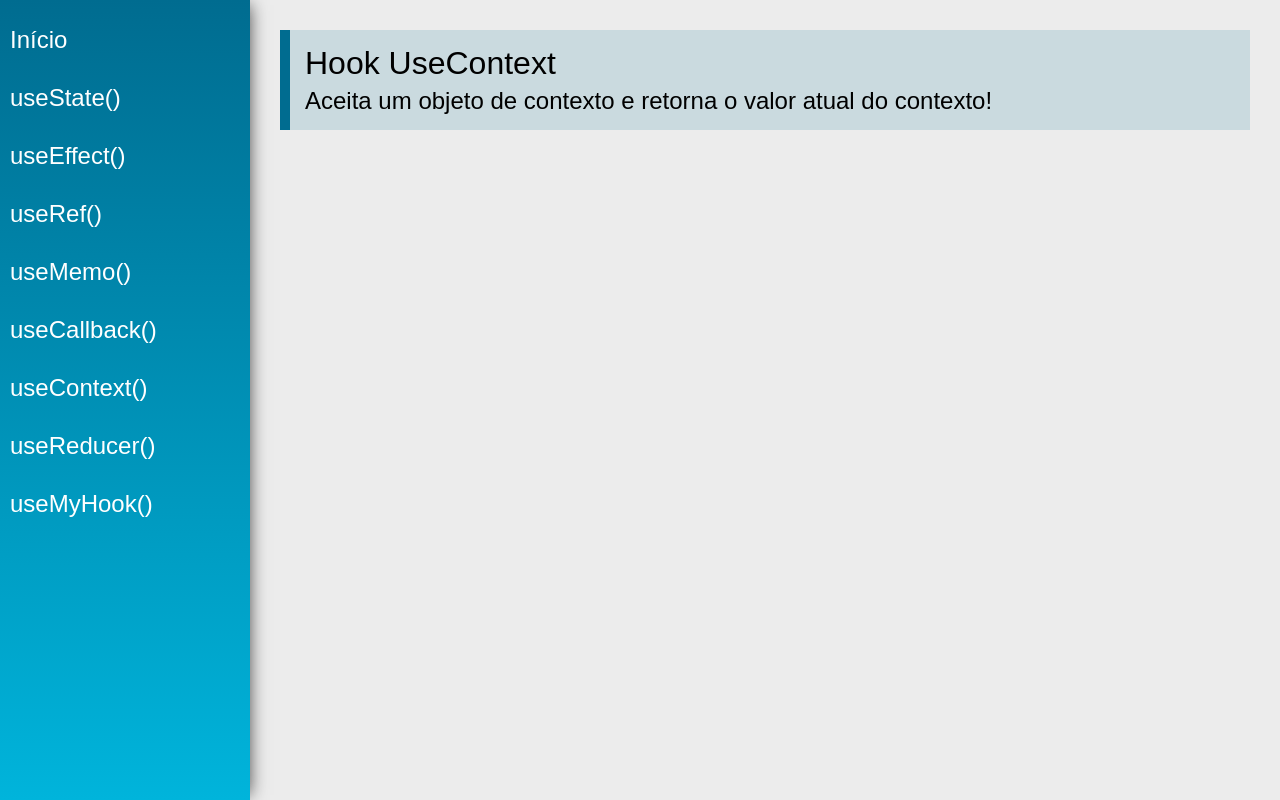
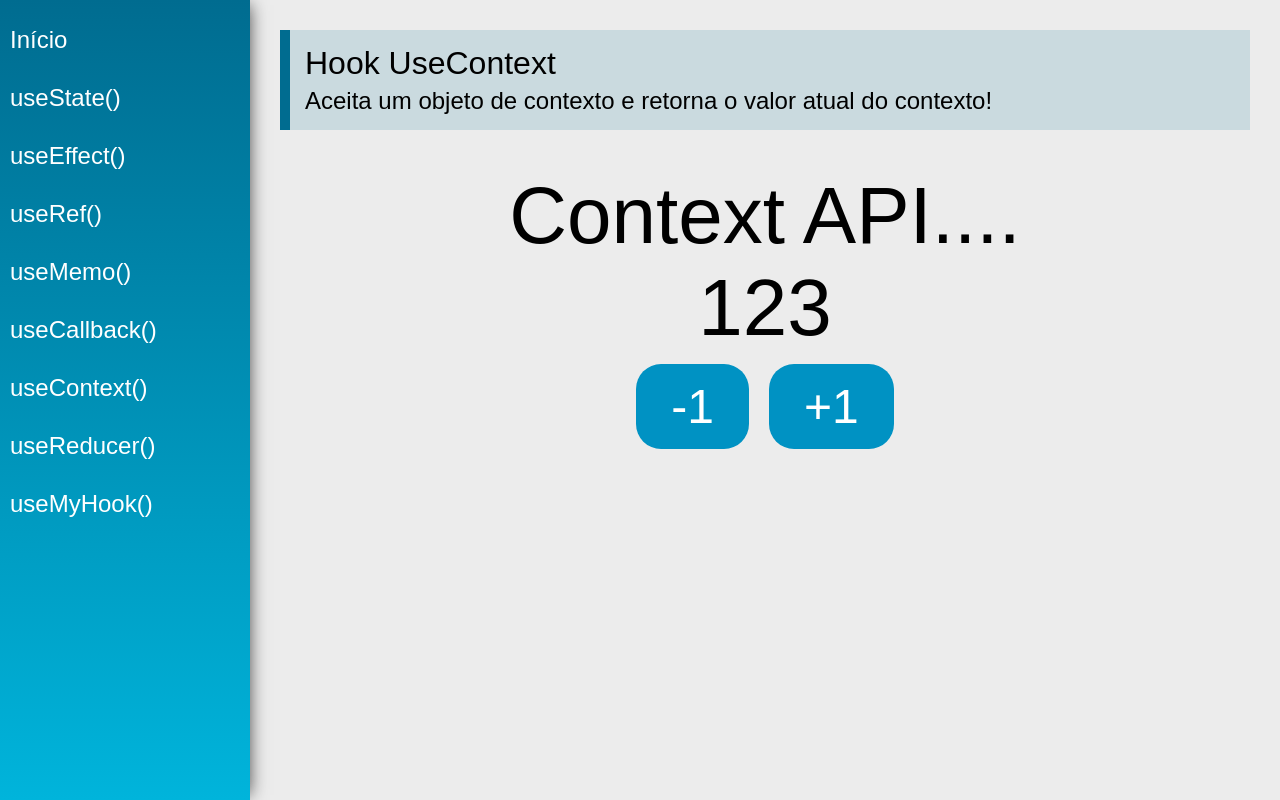
Before and after one commit to julianojales20/hooks, a React (Create React App) app: page /useContext in a window 1280 px wide. Built offline with nearby package versions, Linux system fonts and the light colour scheme.

Commit message:
useContext aula 01

```diff
--- /dev/null
+++ b/src/data/DataContext.js
@@ -0,0 +1,10 @@
+import React, { createContext } from "react";
+
+export const data = {
+  number: 123,
+  text: "Context API...."
+};
+
+const DataContext = createContext(null);
+
+export default DataContext;
--- a/src/views/App.jsx
+++ b/src/views/App.jsx
@@ -1,20 +1,24 @@
-import './App.css'
-import React from 'react'
-import { BrowserRouter as Router } from  'react-router-dom'
+import "./App.css";
+import React, { useState } from "react";
+import { BrowserRouter as Router } from "react-router-dom";
 
-import Menu from '../components/layout/Menu'
-import Content from '../components/layout/Content'
+import Menu from "../components/layout/Menu";
+import Content from "../components/layout/Content";
 
-const App = props => {
+import DataContext, { data } from "../data/DataContext";
 
+const App = (props) => {
+  const [state, setState] = useState(data);
   return (
+    <DataContext.Provider value={{ state, setState }}>
       <div className="App">
         <Router>
           <Menu />
           <Content />
         </Router>
       </div>
-    )
-}
+    </DataContext.Provider>
+  );
+};
 
-export default App
+export default App;
--- a/src/views/examples/UseContext.jsx
+++ b/src/views/examples/UseContext.jsx
@@ -1,15 +1,38 @@
-import React from 'react'
-import PageTitle from '../../components/layout/PageTitle'
+import React, { useContext } from "react";
+import PageTitle from "../../components/layout/PageTitle";
+
+import DataContext from "../../data/DataContext";
 
 const UseContext = (props) => {
+  const { state, setState } = useContext(DataContext);
+
+  function addNumber(delta) {
+    setState({
+      ...state,
+      number: state.number + delta
+    });
+  }
+
   return (
     <div className="UseContext">
       <PageTitle
         title="Hook UseContext"
         subtitle="Aceita um objeto de contexto e retorna o valor atual do contexto!"
       />
+      <div className="center">
+        <span className="text">{state.text}</span>
+        <span className="text">{state.number}</span>
+        <div>
+          <button className="btn" onClick={() => addNumber(-1)}>
+            -1
+          </button>
+          <button className="btn" onClick={() => addNumber(+1)}>
+            +1
+          </button>
         </div>
-    )
-}
+      </div>
+    </div>
+  );
+};
 
-export default UseContext
+export default UseContext;
```
Also changed, not shown: src/index.js (+5 -8 lines). Lines whose indentation alone changed are shown as unchanged.
